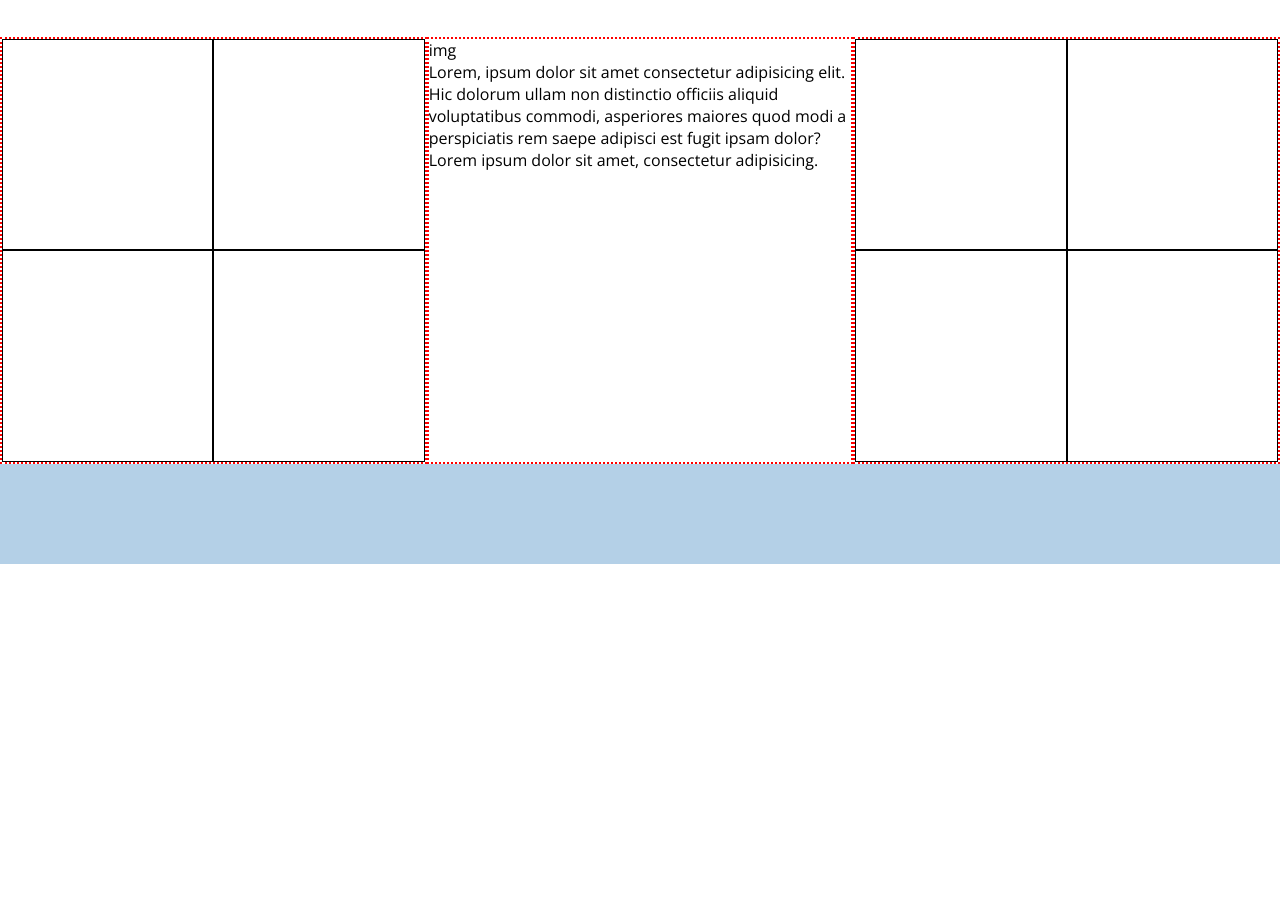
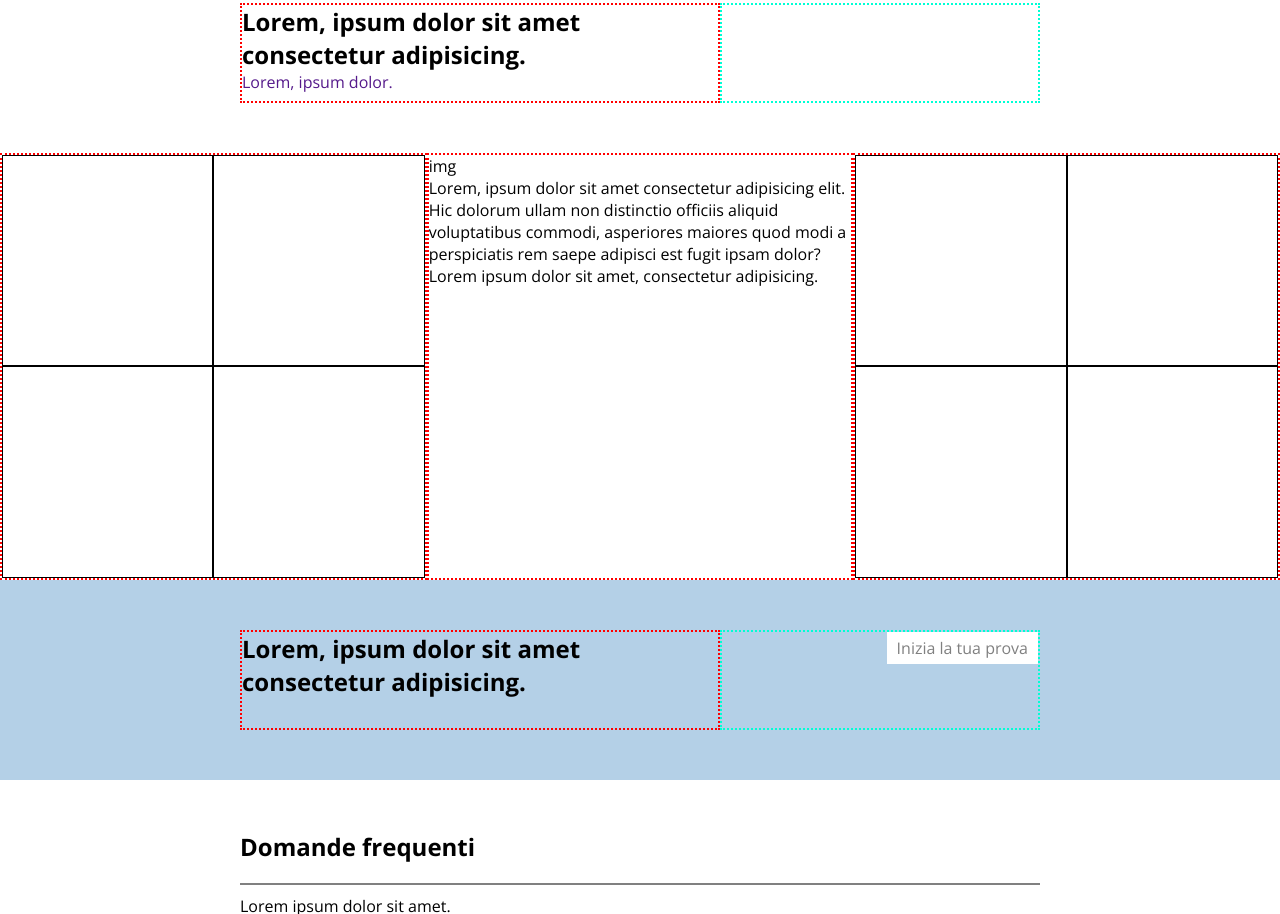
Before and after one commit to aalexebr/htmlcss-dropbox, a plain HTML site: page index.html in a window 1280 px wide. Shown: the part 1886-2800 px from the top of the page. Before the commit the page ends 2450 px from the top, so only its background shows below. Drawn offline with nearby package versions, Linux system fonts and the light colour scheme.

Commit message:
section 9 structure incomplete

```diff
--- a/css/style.css
+++ b/css/style.css
@@ -46,13 +46,13 @@ a{
 
 }
 .container-wide{
-    max-width: 1200px;
+    max-width: 1100px;
     margin: auto;
 
 
 }
 .container-small{
-    max-width: 1000px;
+    max-width: 800px;
     margin: auto;
 
 }
@@ -193,5 +193,24 @@ section:nth-of-type(7){
 section:nth-of-type(8){
     background-color: #B4D0E7;
 }
+section:nth-of-type(8) .col2{
+    text-align: right;
+}
+section:nth-of-type(8) .col2 .button{
+    border: none;
+}
 
+/* secion9 */
+section:nth-of-type(9) h2{
+    padding-bottom: 20px;
+}
+.question{
+    border-top: 2px solid grey ;
+}
+.question:last-of-type{
+    border-bottom: 2px solid grey ;
+}
+.question{
+    padding: 10px 0;
+}
 /* FOOTER */
--- a/index.html
+++ b/index.html
@@ -351,9 +351,37 @@
         <!-- section8 -->
         <section>
             <div class="container-small">
+                <div class="row flex">
+                    <div class="col1">
+                        <h2>
+                            Lorem, ipsum dolor sit amet consectetur adipisicing.
+                        </h2>
 
+                    </div>
+                    <div class="col2">
+                        <a href="" class="button">Inizia la tua prova</a>
+                    </div>
+            </div>
             </div>
         </section>
+        <!-- section9  usure of structure-->
+        <section>
+            <div class="container-small">
+                <h2>
+                    Domande frequenti
+                </h2>
+                <div class="question">
+                    Lorem ipsum dolor sit amet.
+                </div>
+                <div class="question">
+                    Lorem ipsum dolor sit amet.
+                </div>
+                <div class="question">
+                    Lorem ipsum dolor sit amet.
+                </div>
+            </div>
+        </section>
+
     </main>
     <!--  -->
     <footer>
```
